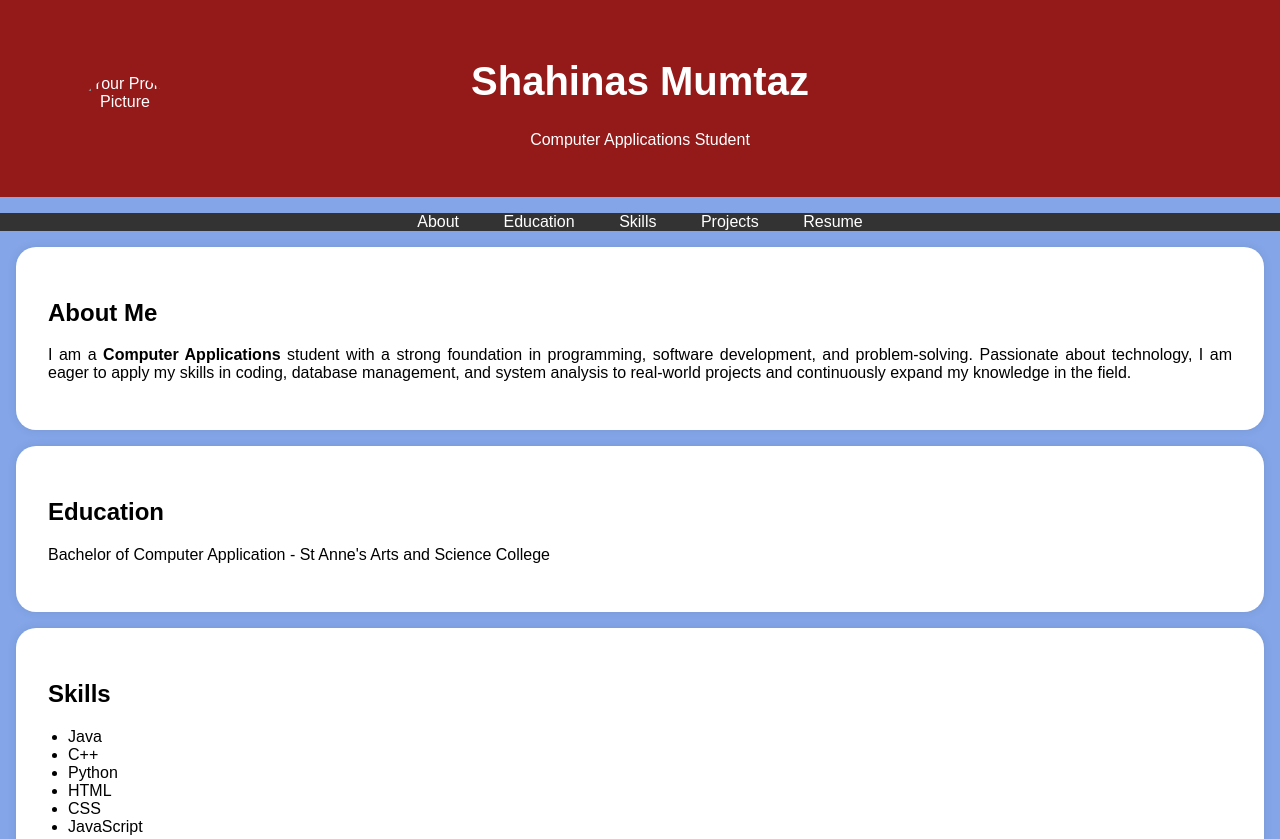
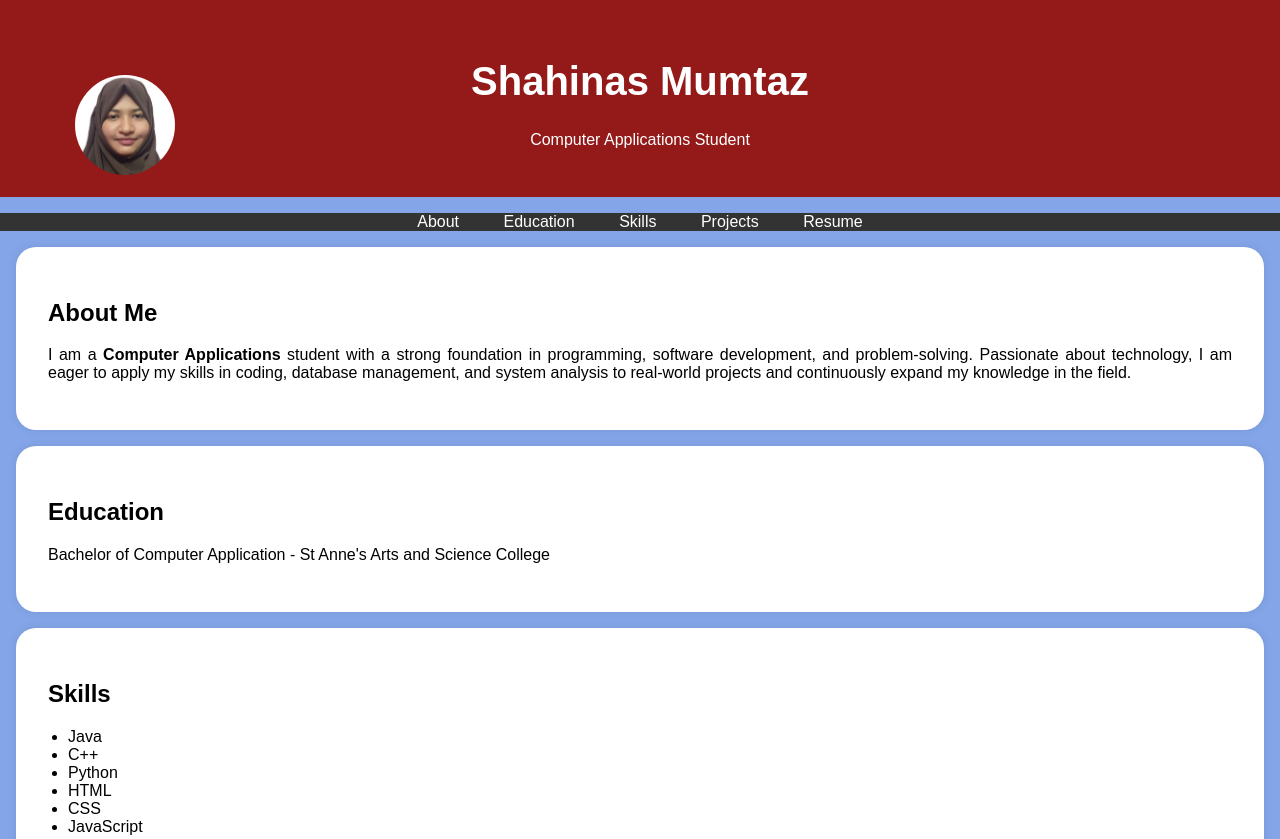
Before and after one commit to shahinasmumtaz/portfolio, a plain HTML site: page index.html in a window 1280 px wide. Shown: the top 839 px of the page. Drawn offline with Linux system fonts and the light colour scheme.

Commit message:
Update index.html

```diff
--- a/index.html
+++ b/index.html
@@ -95,7 +95,7 @@
     <header>
         <div class="header-content">
             <!-- Add your profile picture here -->
-            <img src="C:\Users\Prahathi\Pictures\KPS.jpy.jpg" alt="Your Profile Picture" class="profile-picture">
+            <img src="sha.jpy.jpg" alt="Your Profile Picture" class="profile-picture">
             <h1>Shahinas Mumtaz</h1>
             <p>Computer Applications Student</p>
         </div>
```
